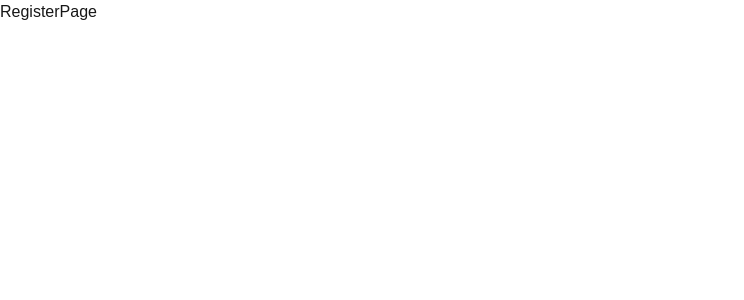
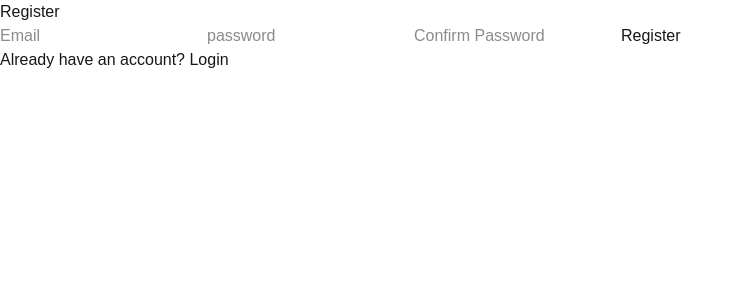
Before and after one commit to Kuldeep9711/nextjs-full-stack, a Next.js app: page /register in a window 1280 px wide. Shown: the top 300 px of the page, without its empty margins (0-744 px from the left). Built offline with nearby package versions, Linux system fonts and the light colour scheme.

Commit message:
Added login button

```diff
--- /dev/null
+++ b/app/login/page.tsx
@@ -0,0 +1,54 @@
+"use client";
+import { signIn } from 'next-auth/react';
+import { useRouter } from 'next/router';
+import React, { useState} from 'react'
+
+function LoginPage
+() {
+
+    const [email, setEmail] = useState("");
+    const [password, setPassword] = useState("");
+    const router = useRouter();
+
+    const handleSubmit = async (e: React.FormEvent<HTMLFormElement>) => {
+       e.preventDefault();
+
+       const result = await signIn("credentials", {
+        email,
+        password,
+        redirect: false,
+       })
+
+       if(result?.error) {
+        console.log(result.error)
+       }else {
+        router.push("/")
+       }
+    };
+
+  return (
+    <div>
+        <h1>Login</h1>
+        <form onSubmit={handleSubmit}>
+            <input
+            type="email"
+            value={email}
+            onChange={(e) => setEmail(e.target.value)}
+            />
+           <input
+           type="password"
+           value={password}
+           onChange={(e) => setPassword(e.target.value)}
+           />
+        <button type="submit">Login</button>
+        </form>
+
+        <div>
+          Don't have an account ?
+          <button onClick={() => router.push("/register")}>Register</button>
+        </div>
+    </div>
+  );
+}
+
+export default LoginPage;
--- a/app/register/page.tsx
+++ b/app/register/page.tsx
@@ -9,14 +9,68 @@
   const [confirmPassword, setConfirmPassword] = useState("");
   const router = useRouter();
 
-  const handleSumit = (e: React.FormEvent<HTMLFormElement>) => {
+  const handleSumit = async (e: React.FormEvent<HTMLFormElement>) => {
     e.preventDefault();
     if (password !== confirmPassword) {
       alert("password do not match");
       return;
     }
+
+    try {
+      // react -query
+      // loading, error, debounce
+        const res = await fetch("/api/auth/register", {
+        method: "POST",
+        headers: {
+          "Content-Type": "application/json",
+        },
+        body: JSON.stringify({
+          email,
+          password,
+         }),
+        })
+
+        const data = await res.json();
+
+        if(!res.ok) {
+          throw new Error(data.error || "Registration failed" );
+        }
+
+        console.log(data);
+        router.push("/login");
+
+    } catch(error) {
+   console.error(error);
+    }
   };
-  return <div>RegisterPage</div>;
+  return <div>
+    <h1>Register</h1>
+    <form onSubmit={handleSumit}>
+      <input
+      type="email"
+      placeholder="Email"
+      value={email}
+      onChange={(e) => setEmail(e.target.value)}
+      />
+      <input
+      type="password"
+      placeholder="password"
+      value={password}
+      onChange={(e) => setPassword(e.target.value)}
+      />
+      <input
+      type="password"
+      placeholder="Confirm Password"
+      value={confirmPassword}
+      onChange={(e) => setConfirmPassword(e.target.value)}
+      />
+      <button type="submit">Register</button>
+    </form>
+    <div>
+      <p>Already have an account? <a href="/login">Login</a>
+      </p>
+    </div>
+  </div>;
 }
 
 export default RegisterPage;
```
